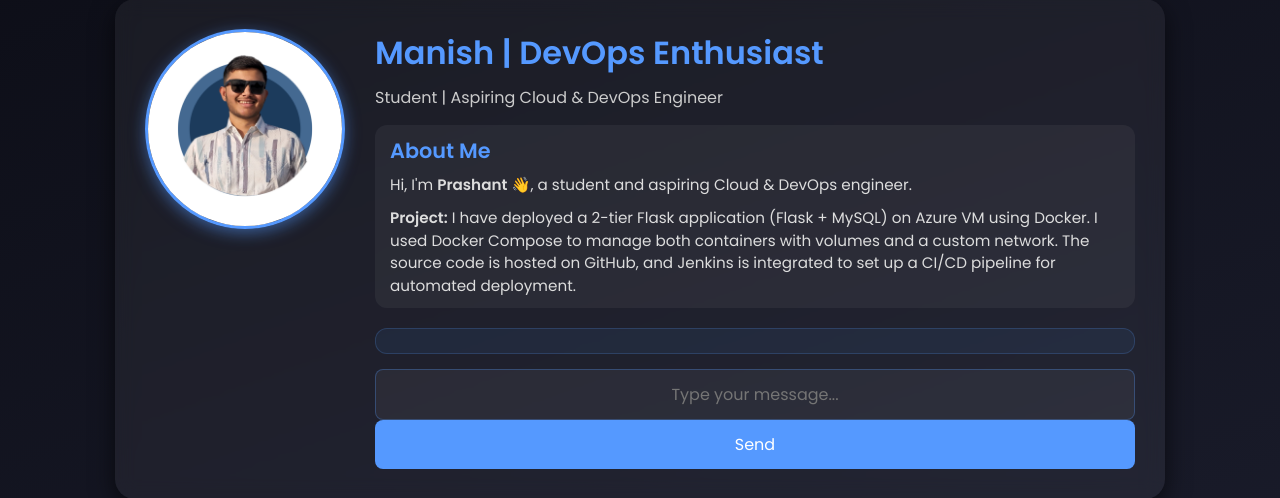
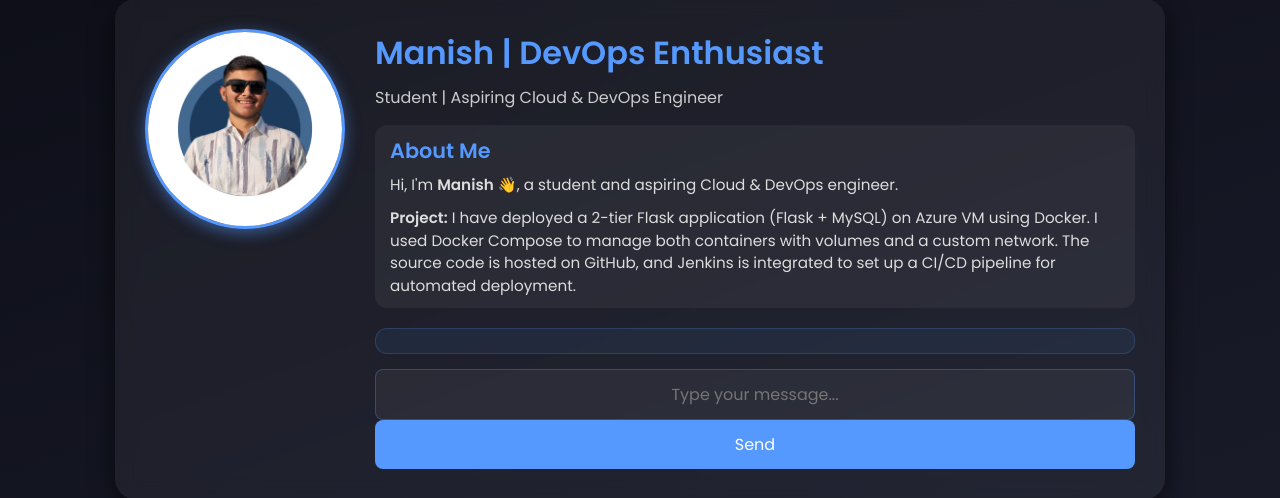
Before and after one commit to ismnish/DevOps-Project-Two-Tier-flask-application, a Flask app: page / in a window 1280 px wide. Shown: the part 151-649 px from the top of the page. Run offline with Flask 3, Linux system fonts and the light colour scheme; data that the repository does not hold is empty; some libraries are stand-ins or nearby versions.

Commit message:
Update index.html

```diff
--- a/templates/index.html
+++ b/templates/index.html
@@ -175,7 +175,7 @@
 
             <div class="about">
                 <h2>About Me</h2>
-                <p>Hi, I'm <b>Prashant</b> 👋, a student and aspiring Cloud & DevOps engineer.</p>
+                <p>Hi, I'm <b>Manish</b> 👋, a student and aspiring Cloud & DevOps engineer.</p>
                 <p style="margin-top:10px;">
                     <b>Project:</b> I have deployed a 2-tier Flask application (Flask + MySQL) on Azure VM using Docker.
                     I used Docker Compose to manage both containers with volumes and a custom network.
```
